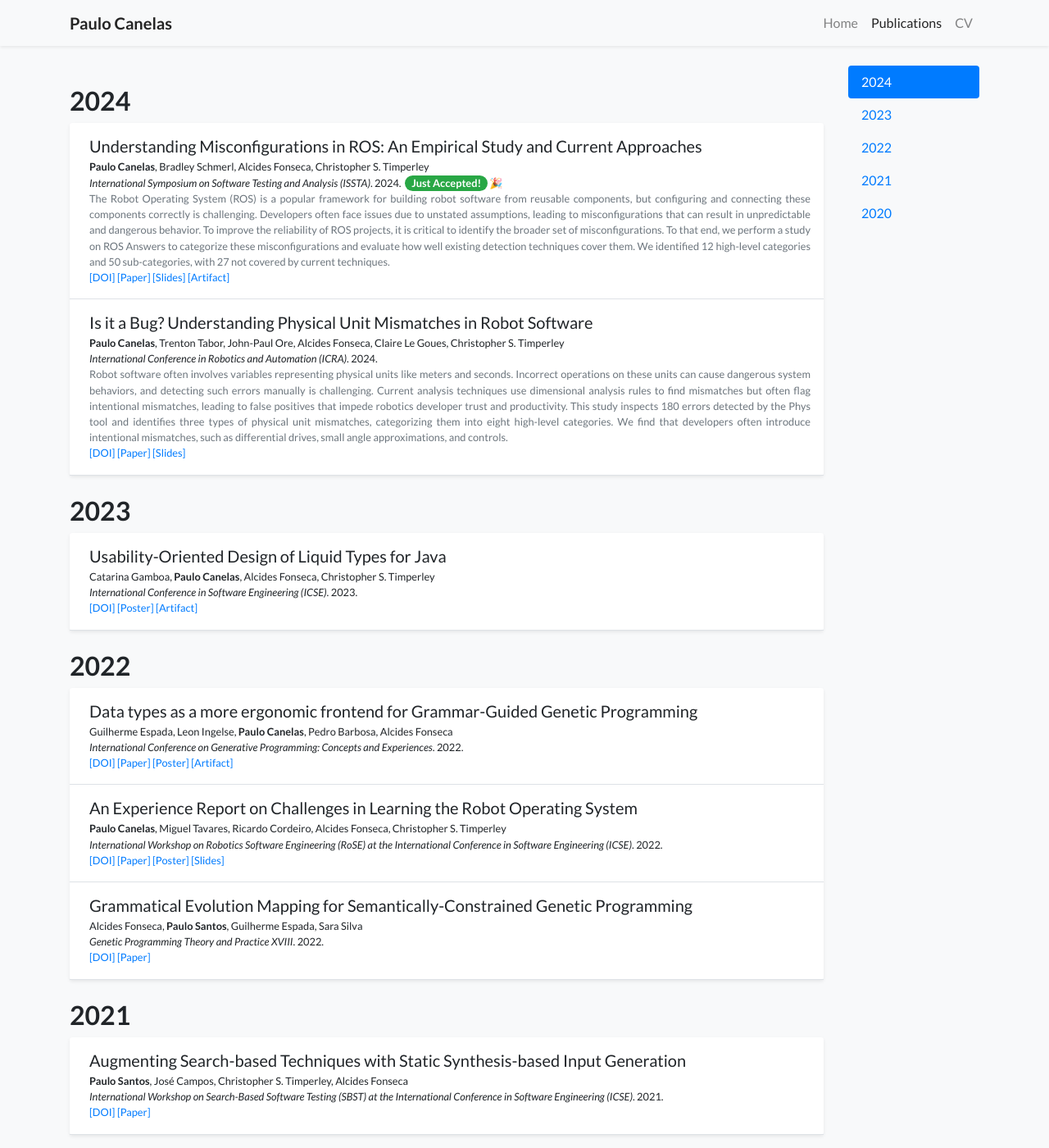
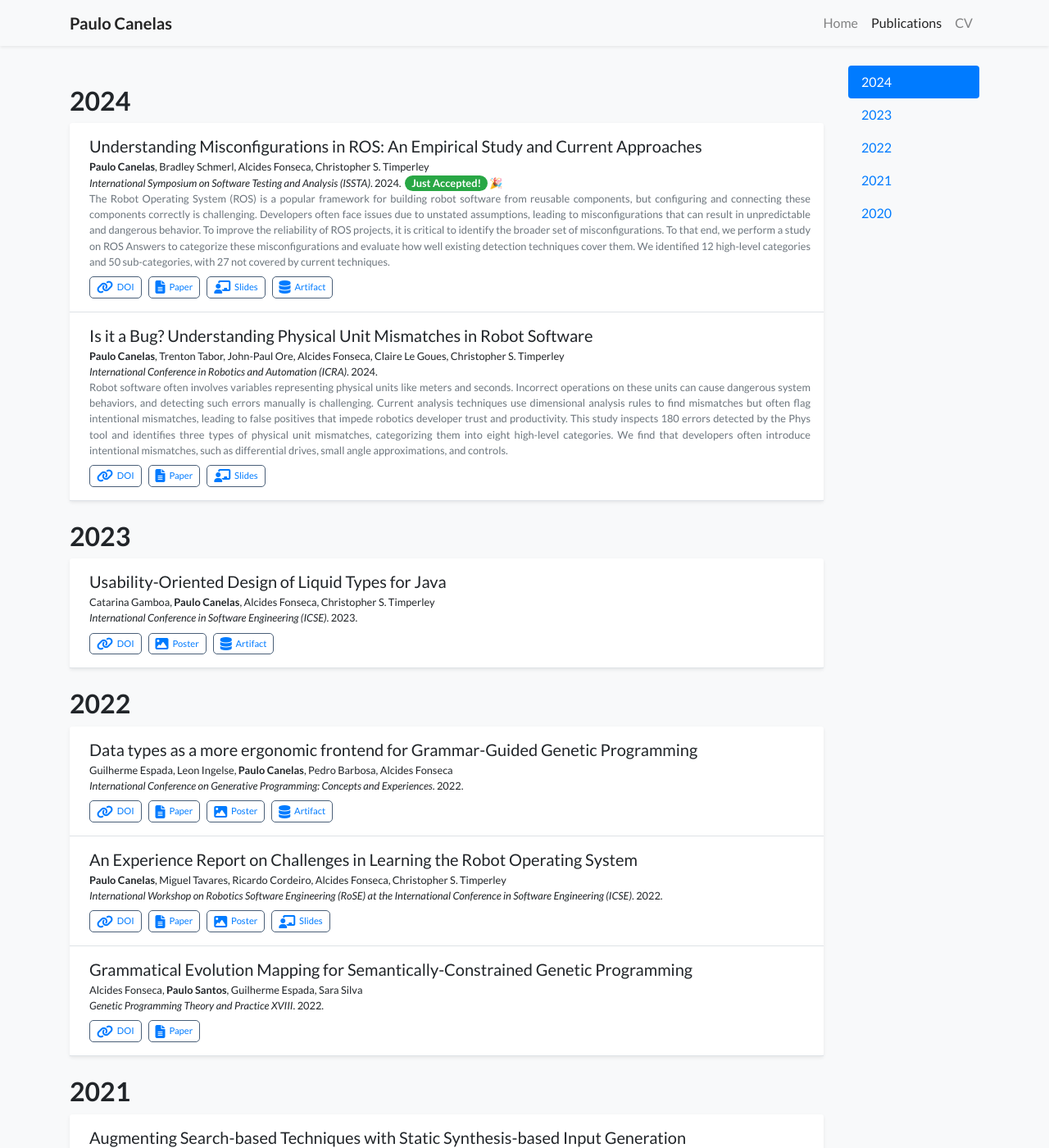
Before and after one commit to pcanelas/pcanelas.github.io, a Jekyll site: the page built from publications.html, in a window 1280 px wide and 1400 px high. Shown: the whole window at 82% size. Built offline with Jekyll 4.4.1, drawn with Linux system fonts in a browser that asks for light colours; a style sheet for code colours, icons or effects is not loaded; some of the changed text lies outside the part shown.

Commit message:
Improvements to icon & fixed new on misconfigurations

```diff
--- a/_includes/widgets/publication_item.html
+++ b/_includes/widgets/publication_item.html
@@ -14,15 +14,34 @@
             <p class="mt-0 mb-0 small">{{item.pub_pre}}<i>{{ item.pub }}</i>{{ item.pub_post }}. {{ item.pub_date }}.&nbsp;&nbsp;{{ item.pub_last }}</p>
             <p class="mt-0 mb-0 small text-muted" style="text-align: justify; text-justify: inter-ideograph;">{{ item.abstract }}</p>
 
-            <p class="small pb-0 mb-0 lh-125 text-muted abstract-links">
+            <div class="link-container">
                 {% for link in item.links %}
-                {% if link[1].url %}
-                <a target="{{ link[1]['target'] }}" href="{{ link[1]['url'] }}">[{{ link[0] }}]</a>
-                {% else %}
-                <a target="_blank" href="{{ link[1] }}">[{{ link[0] }}]</a>
-                {% endif %}
+                <div class="link-box">
+                    {% if link[0] == "DOI" %}
+                    <i class="fa fa-link"></i>
+                    {% endif %}
+                    {% if link[0] == "Paper" or link[0] == "Thesis" %}
+                    <i class="fa fa-file-alt"></i>
+                    {% endif %}
+                    {% if link[0] == "Slides" %}
+                    <i class="fa fa-chalkboard-teacher"></i>
+                    {% endif %}
+                    {% if link[0] == "Artifact" %}
+                    <i class="fa fa-database"></i>
+                    {% endif %}
+                    {% if link[0] == "Poster" %}
+                    <i class="fa fa-image"></i>
+                    {% endif %}
+                    {% if link[1].url %}
+                    <a target="{{ link[1]['target'] }}" href="{{ link[1]['url'] }}">{{ link[0] }}</a>
+                    {% else %}
+                    <a target="_blank" href="{{ link[1] }}">{{ link[0] }}</a>
+                    {% endif %}
+                </div>
                 {% endfor %}
-            </p>
+            </div>
+
+
 
         </div>
     </div>
--- a/assets/css/global.css
+++ b/assets/css/global.css
@@ -58,3 +58,43 @@ img.lazy {
 .email-text {
     font-family: Courier, monospace;
 }
+
+.link-container {
+    display: flex;
+    flex-wrap: wrap; /* Allows wrapping to a new line if needed */
+    gap: 0.5rem; /* Adds spacing between the boxes */
+    margin-top: 0.5rem; /* Adds a small space above the link container */
+}
+
+.link-box {
+    display: inline-flex;
+    align-items: center;
+    padding: 0.25rem 0.5rem; /* Compact padding */
+    border-radius: 5px;
+    font-size: 0.7rem; /* Smaller font size */
+    min-width: auto; /* Auto width depending on content */
+    width: auto; /* Auto width depending on content */
+    justify-content: center; /* Centers the content */
+    border: 1px solid #4a5f78; /* Dark blueish gray outline */
+    transition: background-color 0.3s ease, border-color 0.3s ease; /* Smooth transition for hover effect */
+}
+
+.link-box i {
+    margin-right: 0.3rem; /* Reduced space between icon and text */
+    font-size: 1rem; /* Adjust icon size */
+    color: #007bff; /* Bootstrap primary color */
+}
+
+.link-box a {
+    text-decoration: none;
+    color: #007bff; /* Bootstrap primary color */
+    font-weight: 500;
+}
+
+.link-box a:hover {
+    text-decoration: underline;
+}
+
+.link-box:hover {
+    background-color: #ecf1f8; /* Slightly grayed out background on hover */
+}
```
Also changed, not shown: _news/2024-paper-issta.md (+1 -1 lines).
